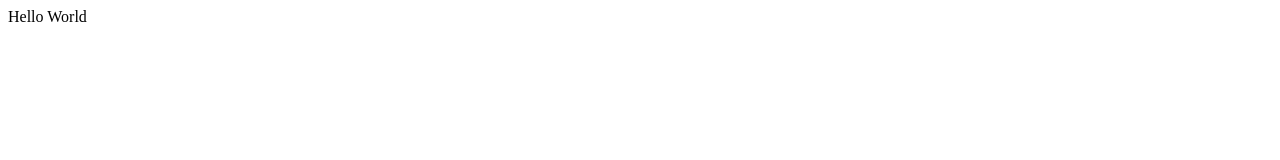
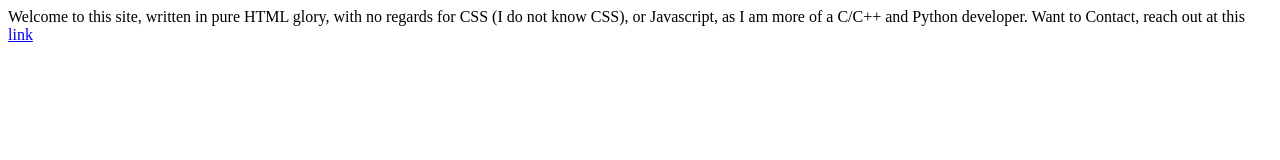
Before and after one commit to yatharth9/yatharth9.github.io, a plain HTML site: page index.html in a window 1280 px wide. Drawn offline with Linux system fonts and the light colour scheme.

Commit message:
Added  link to Social media

```diff
--- a/index.html
+++ b/index.html
@@ -1,8 +1,10 @@
 <html>
 <head>
-<title>Hello World </title>
+<title>Welcome to the previous century</title>
 </head>
 <body>
-Hello World
+  <p> Welcome to this site, written in pure HTML glory, with no regards for CSS (I do not know CSS), or Javascript, as I am more of a C/C++ and Python developer.
+    Want to Contact, reach out at this <a href="twitter.com/iYatharthShah"> link </a>
+    </p?
 </body>
 </html>
```
